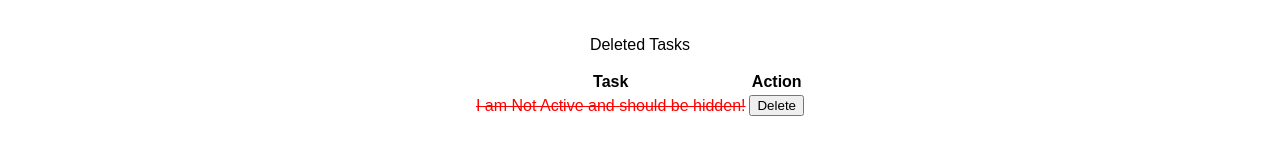
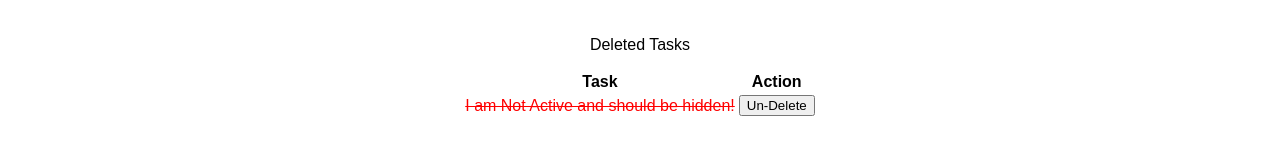
Before and after one commit to acoprocter/alex-react, a React (Create React App) app: page / in a window 1280 px wide. Shown: the part 374-528 px from the top of the page. Built offline with nearby package versions, Linux system fonts and the light colour scheme.

Commit message:
optimisations make the world go round more smoothlier

```diff
--- a/src/App.js
+++ b/src/App.js
@@ -95,11 +95,10 @@ export default class App extends React.Component {
   reOrder(taskToMove, where) {
     const foundTodo = _.find(this.state.todos, todo => todo.task === taskToMove);
     const moveOverTodo = _.find(this.state.todos, moveOverTodo => moveOverTodo.order === foundTodo.order + where);
-    if (!moveOverTodo)
-     { return };
-    foundTodo.order = foundTodo.order + where;
-    moveOverTodo.order = moveOverTodo.order - where;
+    if (moveOverTodo) {
+      foundTodo.order = foundTodo.order + where;
+      moveOverTodo.order = moveOverTodo.order - where;
+    };
     this.setState({ todos: this.state.todos });
   }
-
 }
--- a/src/todos-list-item.js
+++ b/src/todos-list-item.js
@@ -53,7 +53,7 @@ export default class TodosListItem extends React.Component {
         }
         return (
             <td>
-                <button onClick={this.props.deleteTask.bind(this, this.props.task)}>Delete</button>
+                <button onClick={this.props.deleteTask.bind(this, this.props.task)}>Un-Delete</button>
             </td>
             );
     }
```
